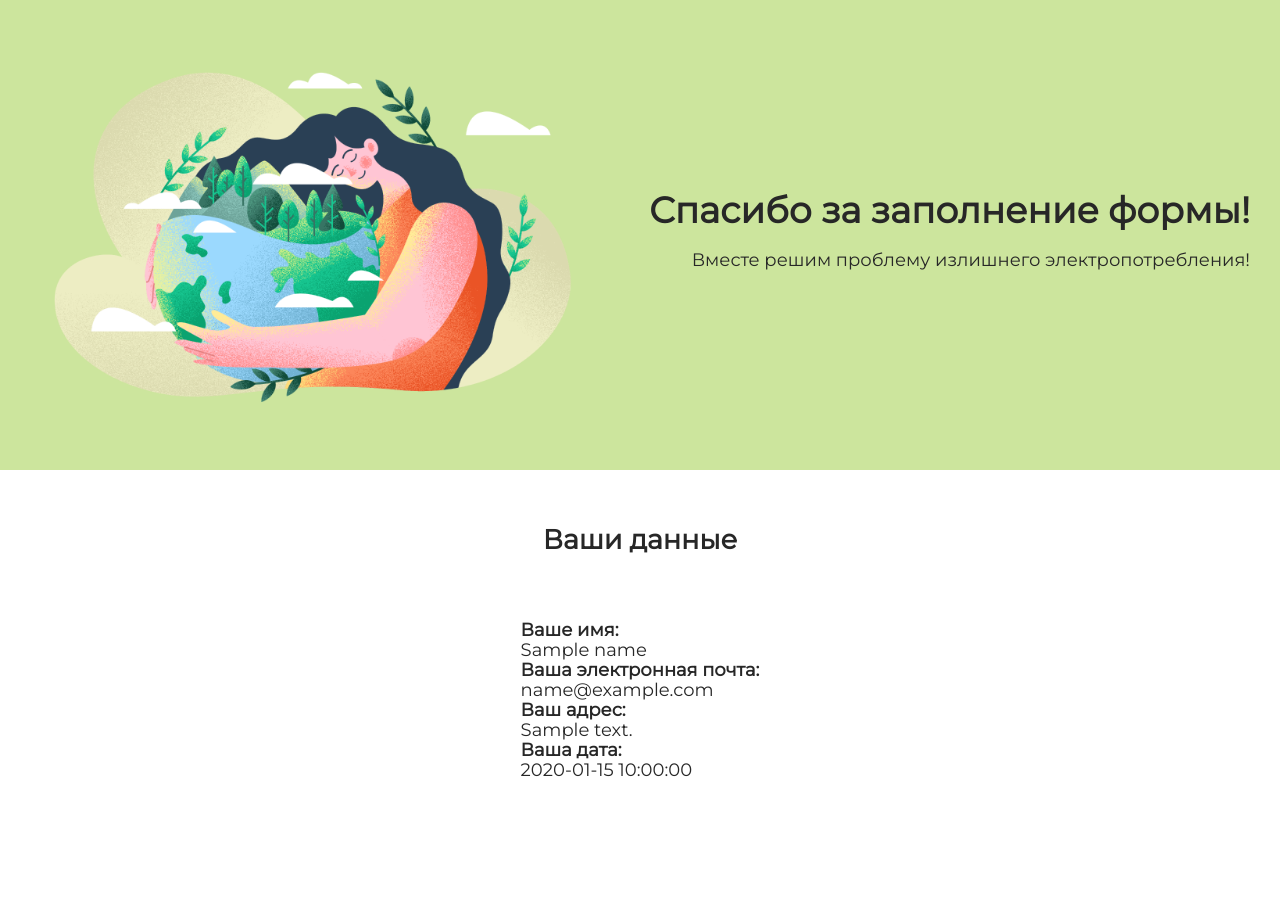
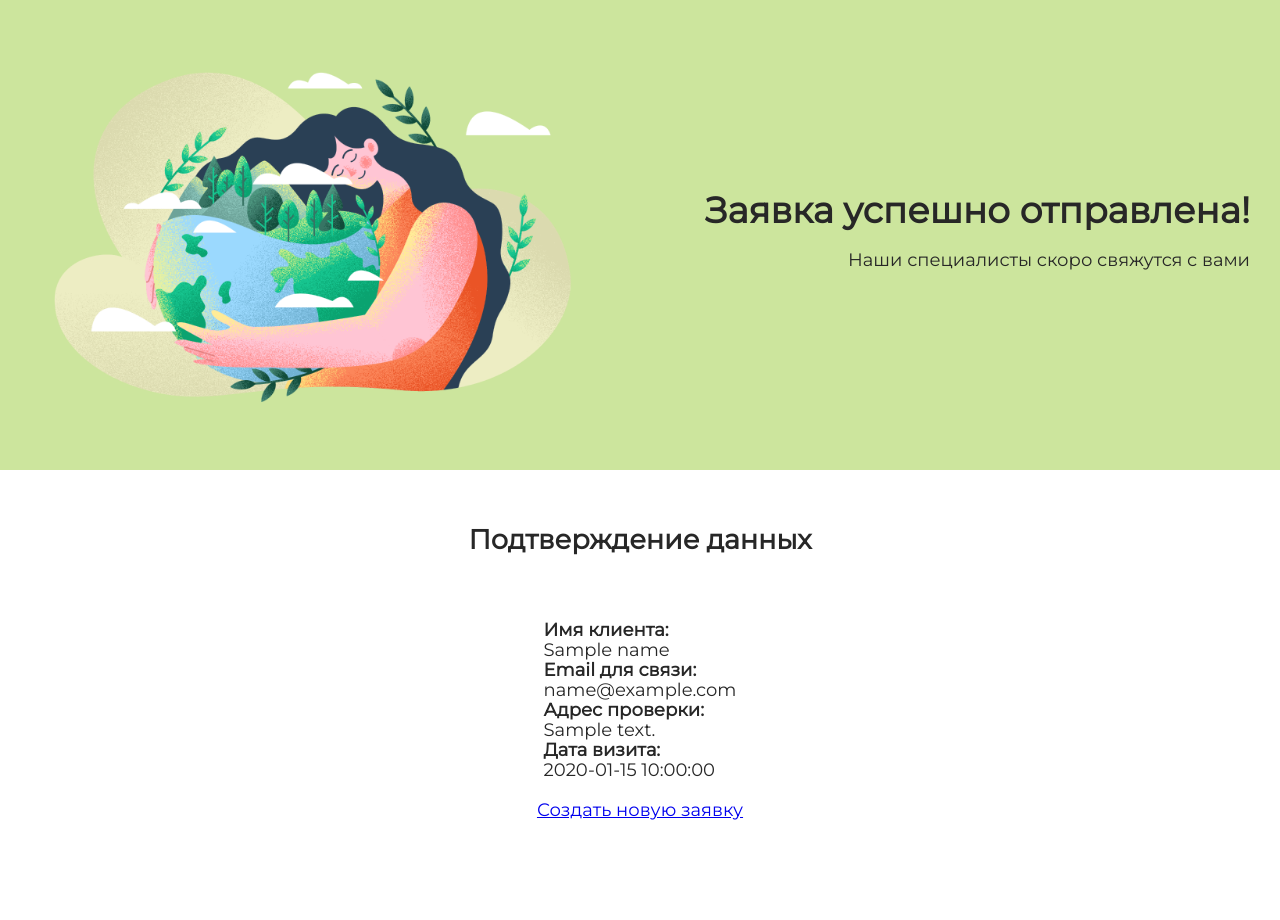
Before and after one commit to MelikhovGregory/energy-consumption-calculator, a Flask app: template calculator-main/templates/form_result.html in a window 1280 px wide. Before the commit the page ends 777 px from the top, so only its background shows below. Run offline with Flask 3, Linux system fonts and the light colour scheme; the template is opened without the code that fills it: most values are stand-ins (such as "Sample title", 1, 10 or a date in 2020).

Commit message:
Update form_result.html

```diff
--- a/calculator-main/templates/form_result.html
+++ b/calculator-main/templates/form_result.html
@@ -1,30 +1,34 @@
-<!DOCTYPE html>
-<html lang="en">
+<!doctype html>
+<html lang="ru">
 <head>
   <meta charset="UTF-8">
   <meta
     name="viewport"
-    content="width=device-width, initial-scale=1.0"
+    content="width=device-width, user-scalable=no, initial-scale=1.0, maximum-scale=1.0, minimum-scale=1.0"
   >
   <meta http-equiv="X-UA-Compatible" content="ie=edge">
   <link rel="stylesheet" href="../../static/css/style.css">
-  <title>Результаты формы</title>
+  <title>Заявка отправлена</title>
 </head>
 <body>
   <header class="header">
     <div class="header__text">
-      <h1>Спасибо за заполнение формы!</h1>
-      <p>Вместе решим проблему излишнего электропотребления!</p>
+      <h1>Заявка успешно отправлена!</h1>
+      <p>Наши специалисты скоро свяжутся с вами</p>
     </div>
   </header>
   <main class="main__rez">
-    <h2 class="main__title main__title--margin">Ваши данные</h2>
+    <h2 class="main__title main__title--margin">Подтверждение данных</h2>
     <ul class="user-info">
-      <li><strong>Ваше имя:</strong><br>{{ name }}</li>
-      <li><strong>Ваша электронная почта:</strong><br>{{ email }}</li>
-      <li><strong>Ваш адрес:</strong><br>{{ address }}</li>
-      <li><strong>Ваша дата:</strong><br>{{ date }}</li>
+      <li><strong>Имя клиента:</strong><br>{{ name }}</li>
+      <li><strong>Email для связи:</strong><br>{{ email }}</li>
+      <li><strong>Адрес проверки:</strong><br>{{ address }}</li>
+      <li><strong>Дата визита:</strong><br>{{ date }}</li>
     </ul>
+    <a href="/form" class="main__link">Создать новую заявку</a>
   </main>
+  <footer>
+
+  </footer>
 </body>
 </html>
```
